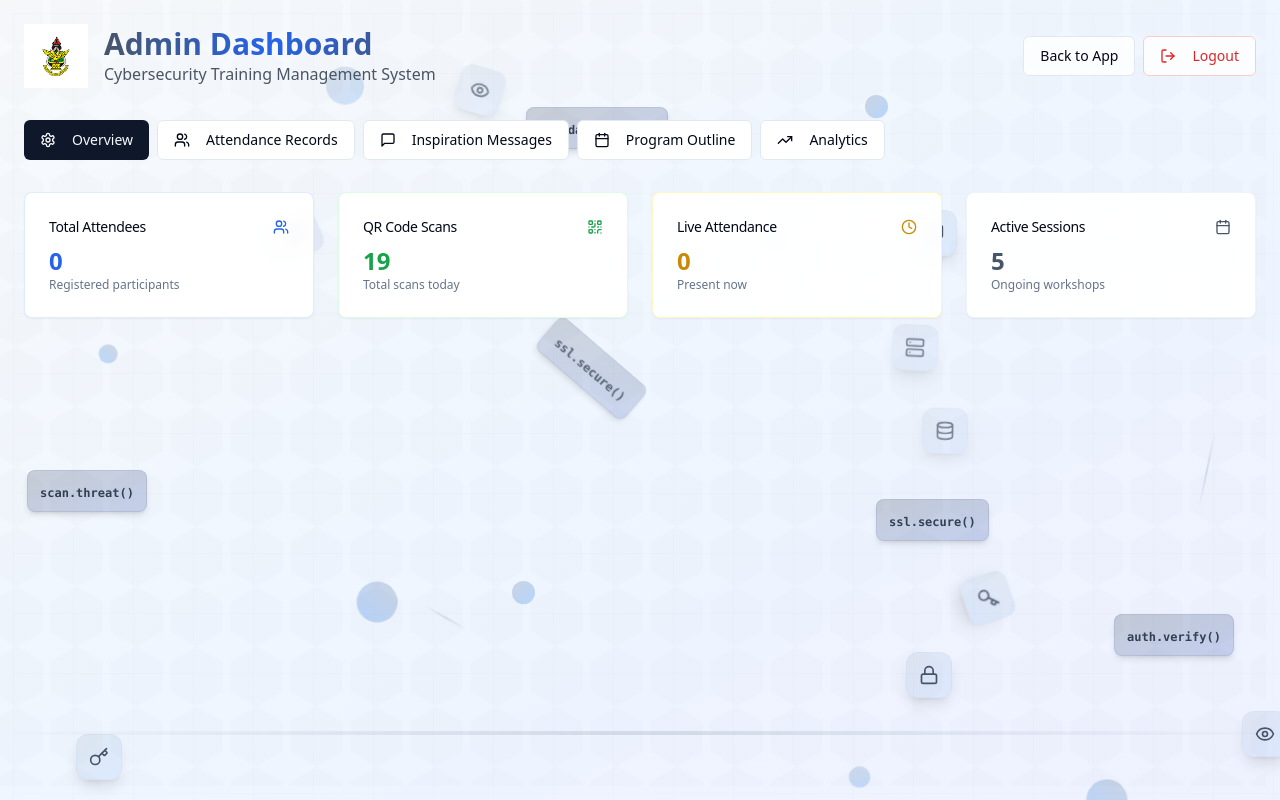
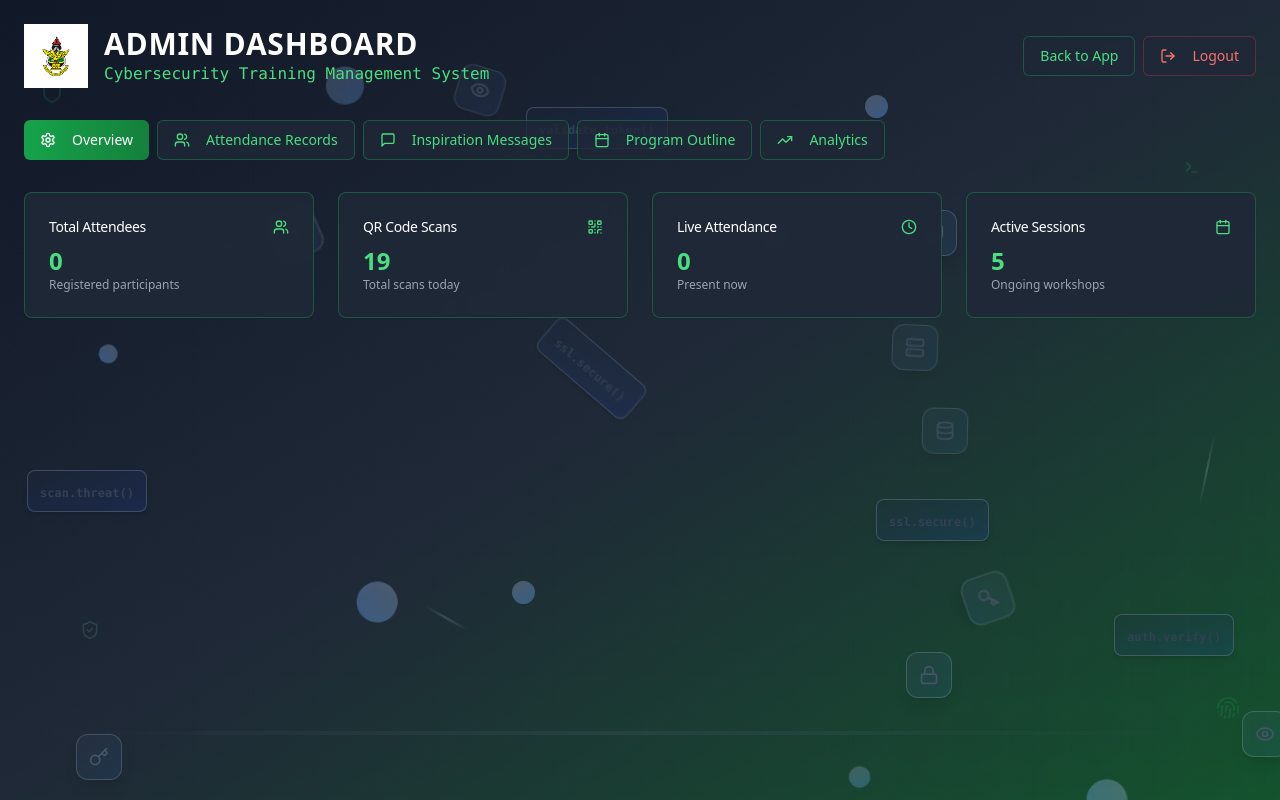
Before and after one commit to mceddiejnr/knustcybertraining, a React (Vite) app: page /admin in a window 1280 px wide. Built offline with nearby package versions, Linux system fonts and the light colour scheme; sample sign-in values are in the browser's storage.

Commit message:
Apply login page colors to system
Use the green and gray color scheme from the login page across the entire application for a consistent look.

```diff
--- a/src/pages/Admin.tsx
+++ b/src/pages/Admin.tsx
@@ -6,7 +6,7 @@ import { Users, QrCode, Clock, Settings, MessageSquare, Calendar, LogOut, Shield
 import AttendancePanel from "@/components/admin/AttendancePanel";
 import InspirationalMessageManager from "@/components/admin/InspirationalMessageManager";
 import ProgramOutlineEditor from "@/components/admin/ProgramOutlineEditor";
-import AnimatedBackground from "@/components/AnimatedBackground";
+import CyberBackground from "@/components/CyberBackground";
 import AdminProtection from "@/components/AdminProtection";
 
 type AdminSection = "overview" | "attendance" | "messages" | "program" | "analytics";
@@ -47,29 +47,29 @@ const AdminContent = () => {
       case "analytics":
         return (
           <div className="grid grid-cols-1 md:grid-cols-2 gap-6">
-            <Card className="bg-white/95 backdrop-blur-sm">
+            <Card className="bg-gray-800/95 backdrop-blur-sm border-green-500/30">
               <CardHeader>
-                <CardTitle className="flex items-center space-x-2">
-                  <TrendingUp className="w-5 h-5 text-green-600" />
+                <CardTitle className="flex items-center space-x-2 text-white">
+                  <TrendingUp className="w-5 h-5 text-green-400" />
                   <span>Registration Trends</span>
                 </CardTitle>
               </CardHeader>
               <CardContent>
-                <div className="text-2xl font-bold text-green-600 mb-2">+{Math.floor(Math.random() * 20) + 10}%</div>
-                <p className="text-sm text-muted-foreground">Increase from last session</p>
+                <div className="text-2xl font-bold text-green-400 mb-2">+{Math.floor(Math.random() * 20) + 10}%</div>
+                <p className="text-sm text-gray-400">Increase from last session</p>
               </CardContent>
             </Card>
 
-            <Card className="bg-white/95 backdrop-blur-sm">
+            <Card className="bg-gray-800/95 backdrop-blur-sm border-green-500/30">
               <CardHeader>
-                <CardTitle className="flex items-center space-x-2">
-                  <Activity className="w-5 h-5 text-blue-600" />
+                <CardTitle className="flex items-center space-x-2 text-white">
+                  <Activity className="w-5 h-5 text-green-400" />
                   <span>Engagement Rate</span>
                 </CardTitle>
               </CardHeader>
               <CardContent>
-                <div className="text-2xl font-bold text-blue-600 mb-2">94.5%</div>
-                <p className="text-sm text-muted-foreground">Active participation rate</p>
+                <div className="text-2xl font-bold text-green-400 mb-2">94.5%</div>
+                <p className="text-sm text-gray-400">Active participation rate</p>
               </CardContent>
             </Card>
           </div>
@@ -78,47 +78,47 @@ const AdminContent = () => {
         return (
           <div className="grid grid-cols-1 md:grid-cols-2 lg:grid-cols-4 gap-6 mb-8">
             {/* Enhanced Overview Cards */}
-            <Card className="bg-white/95 backdrop-blur-sm border-blue-200/50 hover:shadow-lg transition-all duration-300">
+            <Card className="bg-gray-800/95 backdrop-blur-sm border-green-500/30 hover:shadow-lg transition-all duration-300">
               <CardHeader className="flex flex-row items-center justify-between space-y-0 pb-2">
-                <CardTitle className="text-sm font-medium">Total Attendees</CardTitle>
-                <Users className="h-4 w-4 text-blue-600" />
+                <CardTitle className="text-sm font-medium text-white">Total Attendees</CardTitle>
+                <Users className="h-4 w-4 text-green-400" />
               </CardHeader>
               <CardContent>
-                <div className="text-2xl font-bold text-blue-600">{attendees.length}</div>
-                <p className="text-xs text-muted-foreground">Registered participants</p>
+                <div className="text-2xl font-bold text-green-400">{attendees.length}</div>
+                <p className="text-xs text-gray-400">Registered participants</p>
               </CardContent>
             </Card>
 
-            <Card className="bg-white/95 backdrop-blur-sm border-green-200/50 hover:shadow-lg transition-all duration-300">
+            <Card className="bg-gray-800/95 backdrop-blur-sm border-green-500/30 hover:shadow-lg transition-all duration-300">
               <CardHeader className="flex flex-row items-center justify-between space-y-0 pb-2">
-                <CardTitle className="text-sm font-medium">QR Code Scans</CardTitle>
-                <QrCode className="h-4 w-4 text-green-600" />
+                <CardTitle className="text-sm font-medium text-white">QR Code Scans</CardTitle>
+                <QrCode className="h-4 w-4 text-green-400" />
               </CardHeader>
               <CardContent>
-                <div className="text-2xl font-bold text-green-600">{qrScans}</div>
-                <p className="text-xs text-muted-foreground">Total scans today</p>
+                <div className="text-2xl font-bold text-green-400">{qrScans}</div>
+                <p className="text-xs text-gray-400">Total scans today</p>
               </CardContent>
             </Card>
 
-            <Card className="bg-white/95 backdrop-blur-sm border-yellow-200/50 hover:shadow-lg transition-all duration-300">
+            <Card className="bg-gray-800/95 backdrop-blur-sm border-green-500/30 hover:shadow-lg transition-all duration-300">
               <CardHeader className="flex flex-row items-center justify-between space-y-0 pb-2">
-                <CardTitle className="text-sm font-medium">Live Attendance</CardTitle>
-                <Clock className="h-4 w-4 text-yellow-600" />
+                <CardTitle className="text-sm font-medium text-white">Live Attendance</CardTitle>
+                <Clock className="h-4 w-4 text-green-400" />
               </CardHeader>
               <CardContent>
-                <div className="text-2xl font-bold text-yellow-600">{attendees.length}</div>
-                <p className="text-xs text-muted-foreground">Present now</p>
+                <div className="text-2xl font-bold text-green-400">{attendees.length}</div>
+                <p className="text-xs text-gray-400">Present now</p>
               </CardContent>
             </Card>
 
-            <Card className="bg-white/95 backdrop-blur-sm border-slate-200/50 hover:shadow-lg transition-all duration-300">
+            <Card className="bg-gray-800/95 backdrop-blur-sm border-green-500/30 hover:shadow-lg transition-all duration-300">
               <CardHeader className="flex flex-row items-center justify-between space-y-0 pb-2">
-                <CardTitle className="text-sm font-medium">Active Sessions</CardTitle>
-                <Calendar className="h-4 w-4 text-slate-600" />
+                <CardTitle className="text-sm font-medium text-white">Active Sessions</CardTitle>
+                <Calendar className="h-4 w-4 text-green-400" />
               </CardHeader>
               <CardContent>
-                <div className="text-2xl font-bold text-slate-600">5</div>
-                <p className="text-xs text-muted-foreground">Ongoing workshops</p>
+                <div className="text-2xl font-bold text-green-400">5</div>
+                <p className="text-xs text-gray-400">Ongoing workshops</p>
               </CardContent>
             </Card>
           </div>
@@ -127,8 +127,8 @@ const AdminContent = () => {
   };
 
   return (
-    <div className="min-h-screen bg-gradient-to-br from-slate-50 via-blue-50 to-indigo-50 relative overflow-hidden">
-      <AnimatedBackground />
+    <div className="min-h-screen bg-gradient-to-br from-gray-900 via-gray-800 to-green-900 relative overflow-hidden">
+      <CyberBackground />
 
       <div className="relative z-20 container mx-auto p-6">
         {/* Enhanced Header */}
@@ -141,24 +141,24 @@ const AdminContent = () => {
                 className="h-16 w-auto"
               />
               <div>
-                <h1 className="text-3xl font-bold bg-gradient-to-r from-slate-600 via-blue-600 to-slate-600 bg-clip-text text-transparent">
-                  Admin Dashboard
+                <h1 className="text-3xl font-bold text-white tracking-wide">
+                  ADMIN DASHBOARD
                 </h1>
-                <p className="text-gray-600">Cybersecurity Training Management System</p>
+                <p className="text-green-400 font-mono">Cybersecurity Training Management System</p>
               </div>
             </div>
             <div className="flex items-center space-x-2">
               <Button
                 onClick={() => window.location.href = "/"}
                 variant="outline"
-                className="bg-white/80 backdrop-blur-sm"
+                className="bg-gray-800/80 backdrop-blur-sm border-green-500/30 text-green-400 hover:bg-gray-700 hover:border-green-400"
               >
                 Back to App
               </Button>
               <Button
                 onClick={handleLogout}
                 variant="outline"
-                className="bg-white/80 backdrop-blur-sm text-red-600 border-red-200 hover:bg-red-50"
+                className="bg-gray-800/80 backdrop-blur-sm text-red-400 border-red-500/30 hover:bg-red-900/20 hover:border-red-400"
               >
                 <LogOut className="w-4 h-4 mr-2" />
                 Logout
@@ -172,41 +172,56 @@ const AdminContent = () => {
           <Button
             onClick={() => setCurrentSection("overview")}
             variant={currentSection === "overview" ? "default" : "outline"}
-            className="flex items-center space-x-2"
+            className={currentSection === "overview"
+              ? "bg-gradient-to-r from-green-600 to-green-700 text-white"
+              : "bg-gray-800/80 border-green-500/30 text-green-400 hover:bg-gray-700 hover:border-green-400"
+            }
           >
-            <Settings className="w-4 h-4" />
+            <Settings className="w-4 h-4 mr-2" />
             <span>Overview</span>
           </Button>
           <Button
             onClick={() => setCurrentSection("attendance")}
             variant={currentSection === "attendance" ? "default" : "outline"}
-            className="flex items-center space-x-2"
+            className={currentSection === "attendance"
+              ? "bg-gradient-to-r from-green-600 to-green-700 text-white"
+              : "bg-gray-800/80 border-green-500/30 text-green-400 hover:bg-gray-700 hover:border-green-400"
+            }
           >
-            <Users className="w-4 h-4" />
+            <Users className="w-4 h-4 mr-2" />
             <span>Attendance Records</span>
           </Button>
           <Button
             onClick={() => setCurrentSection("messages")}
             variant={currentSection === "messages" ? "default" : "outline"}
-            className="flex items-center space-x-2"
+            className={currentSection === "messages"
+              ? "bg-gradient-to-r from-green-600 to-green-700 text-white"
+              : "bg-gray-800/80 border-green-500/30 text-green-400 hover:bg-gray-700 hover:border-green-400"
+            }
           >
-            <MessageSquare className="w-4 h-4" />
+            <MessageSquare className="w-4 h-4 mr-2" />
             <span>Inspiration Messages</span>
           </Button>
           <Button
             onClick={() => setCurrentSection("program")}
             variant={currentSection === "program" ? "default" : "outline"}
-            className="flex items-center space-x-2"
+            className={currentSection === "program"
+              ? "bg-gradient-to-r from-green-600 to-green-700 text-white"
+              : "bg-gray-800/80 border-green-500/30 text-green-400 hover:bg-gray-700 hover:border-green-400"
+            }
           >
-            <Calendar className="w-4 h-4" />
+            <Calendar className="w-4 h-4 mr-2" />
             <span>Program Outline</span>
           </Button>
           <Button
             onClick={() => setCurrentSection("analytics")}
             variant={currentSection === "analytics" ? "default" : "outline"}
-            className="flex items-center space-x-2"
+            className={currentSection === "analytics"
+              ? "bg-gradient-to-r from-green-600 to-green-700 text-white"
+              : "bg-gray-800/80 border-green-500/30 text-green-400 hover:bg-gray-700 hover:border-green-400"
+            }
           >
-            <TrendingUp className="w-4 h-4" />
+            <TrendingUp className="w-4 h-4 mr-2" />
             <span>Analytics</span>
           </Button>
         </div>
```
Also changed, not shown: src/components/QRCodeGenerator.tsx (+22 -21 lines), src/components/SuccessMessage.tsx (+11 -10 lines), src/components/WelcomeMessage.tsx (+12 -11 lines), src/pages/Index.tsx (+3 -4 lines).
